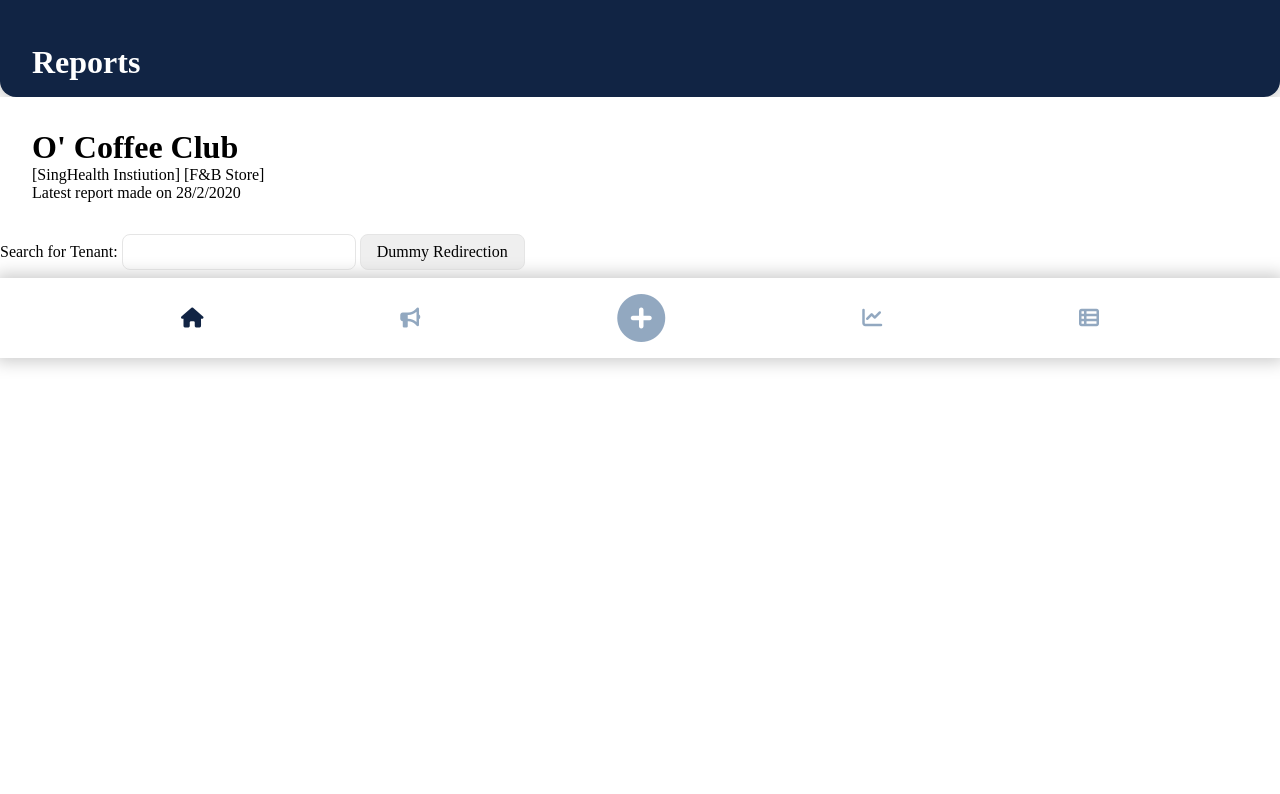
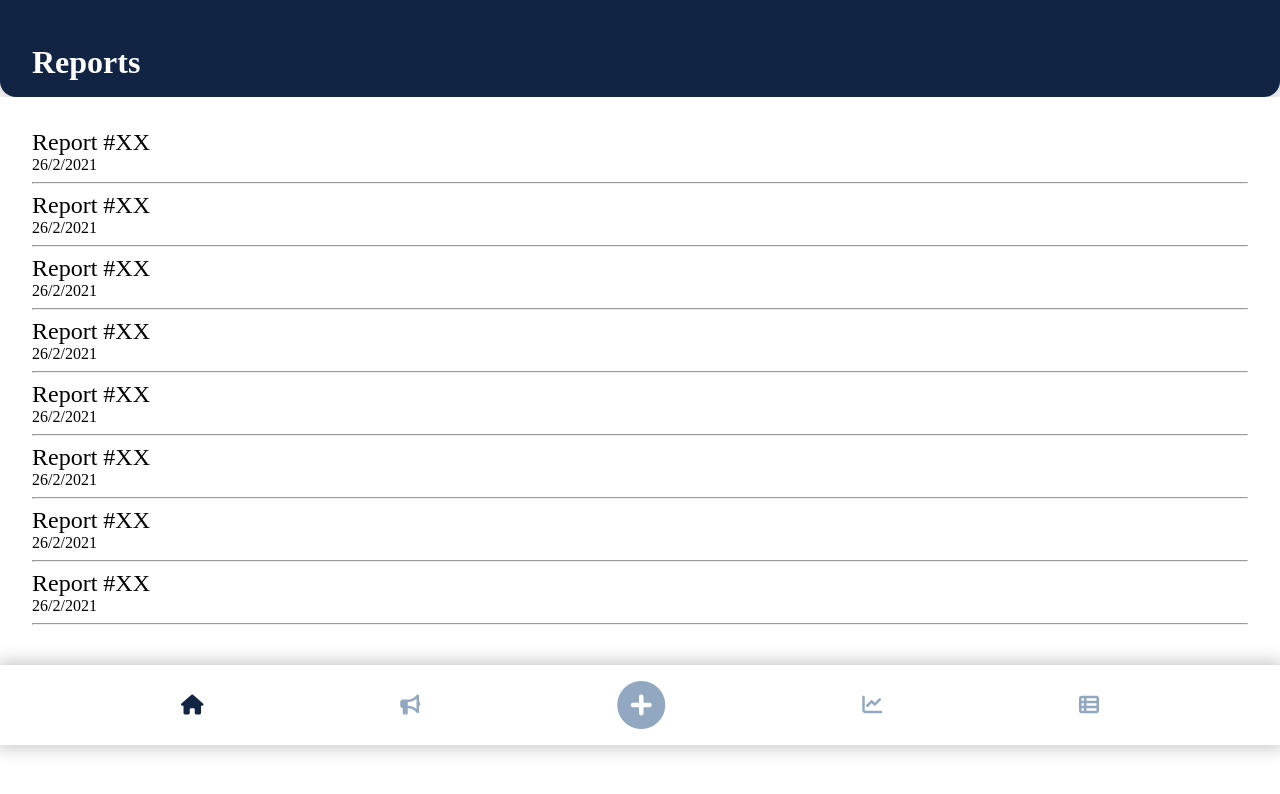
Before and after one commit to claudiachin/T5_50.003_SingHealth, a website: page pastreports.html in a window 1280 px wide. Drawn offline with Linux system fonts and the light colour scheme.

Commit message:
Update pastreports.html
Updated looks/layout to match the proposed design plan in figma

```diff
--- a/pastreports.html
+++ b/pastreports.html
@@ -15,26 +15,46 @@
     </div>
     <div class="main-content">
             <div>
-                <h1 id="ocoffeeclub">O' Coffee Club</h1>
-                <p>[SingHealth Instiution] [F&B Store]<br></p>
-                <p>Latest report made on 28/2/2020<br></p>
+                <h2 id="report001">Report #XX</h2>
+                <p>26/2/2021<br></p>
               </div>
+            <hr>
+            <div>
+                <h2 id="report002">Report #XX</h2>
+                <p>26/2/2021<br></p>
+            </div>
+            <hr>
+            <div>
+                <h2 id="report003">Report #XX</h2>
+                <p>26/2/2021<br></p>
+            </div>
+            <hr>
+            <div>
+                <h2 id="report004">Report #XX</h2>
+                <p>26/2/2021<br></p>
+            </div>
+            <hr>
+            <div>
+                <h2 id="report005">Report #XX</h2>
+                <p>26/2/2021<br></p>
+            </div>
+            <hr>
+            <div>
+                <h2 id="report006">Report #XX</h2>
+                <p>26/2/2021<br></p>
+            </div>
+            <hr>
+            <div>
+                <h2 id="report007">Report #XX</h2>
+                <p>26/2/2021<br></p>
+            </div>
+            <hr>
+            <div>
+                <h2 id="report008">Report #XX</h2>
+                <p>26/2/2021<br></p>
+            </div>
+            <hr>
     </div>
-
-    <form action="/action_page.php" method="get">
-        <label for="tenant">Search for Tenant:</label>
-        <input list="tenants" name="tenant" id="tenant">
-        <datalist id="tenants">
-          <option value="O' Coffee Club">
-          <option value="O Chang Kee">
-          <option value="Heavenly Wang - Wang Cafe">
-          <option value="Noel Gifts International">
-          <option value="K-Cuts">
-          <option value="Mr Bean">
-        </datalist>
-        <input type="submit"value="Dummy Redirection"/>
-        <!-- The submission of query to further get the link to the selected tenant's information page-->
-      </form>
 
     <div class="navbar">
         <div id="home" class="nav-active"><i class="fas fa-home"></i></div>
```
